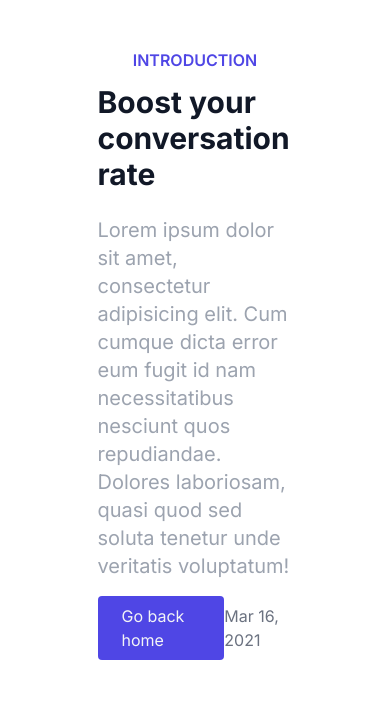
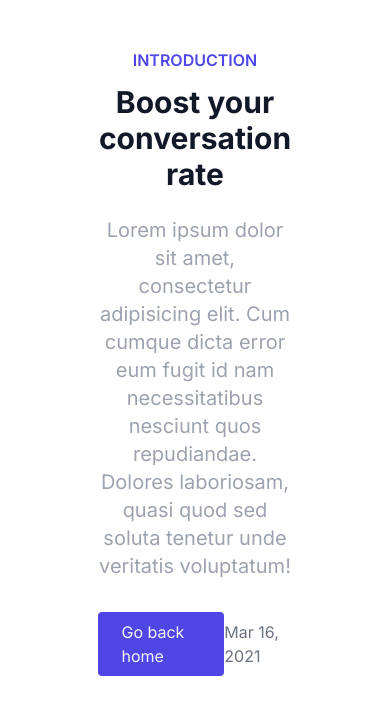
Before and after one commit to emirhanwsd/blog, a Next.js app: page /blog/boost-your-conversation-rate in a window 390 px wide. Shown: the top 714 px of the page. Built offline with nearby package versions, Linux system fonts and the light colour scheme.

Commit message:
designed responsive of Blog

```diff
--- a/components/Blog.js
+++ b/components/Blog.js
@@ -4,8 +4,8 @@ const Blog = props => {
     return (
         <div className="flex flex-col items-center">
             <h6 className="text-indigo-600 font-semibold uppercase mb-3">Introduction</h6>
-            <h3 className="text-3xl font-bold mb-6">{props.title}</h3>
-            <p className="text-xl text-gray-400 mb-4">{props.text}</p>
+            <h3 className="text-3xl font-bold mb-6 text-center">{props.title}</h3>
+            <p className="text-xl text-gray-400 mb-8 md:mb-4 text-center md:text-justify">{props.text}</p>
             <div className="w-full flex items-center justify-between pb-6">
                 <Link href="../">
                     <a className="px-6 py-2 text-gray-100 bg-indigo-600 hover:bg-indigo-700 rounded transition-colors">Go back home</a>
```
